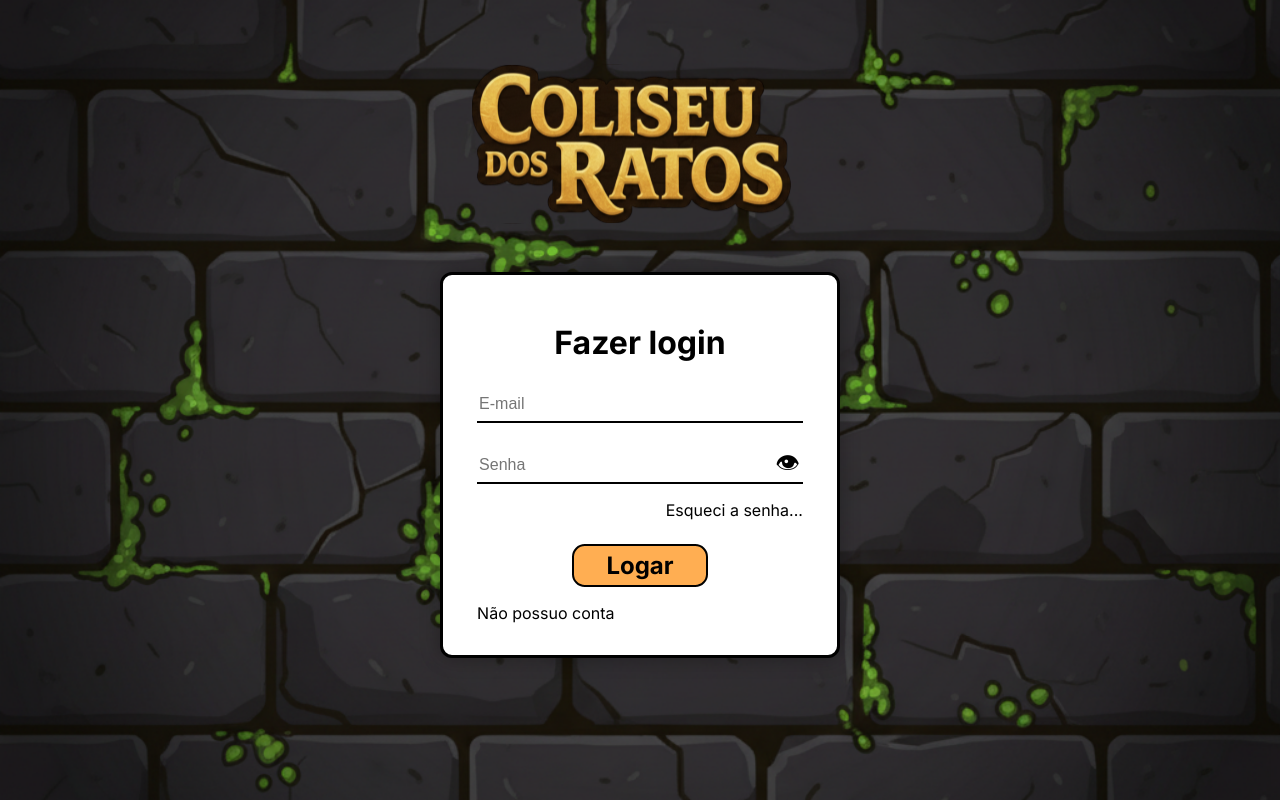
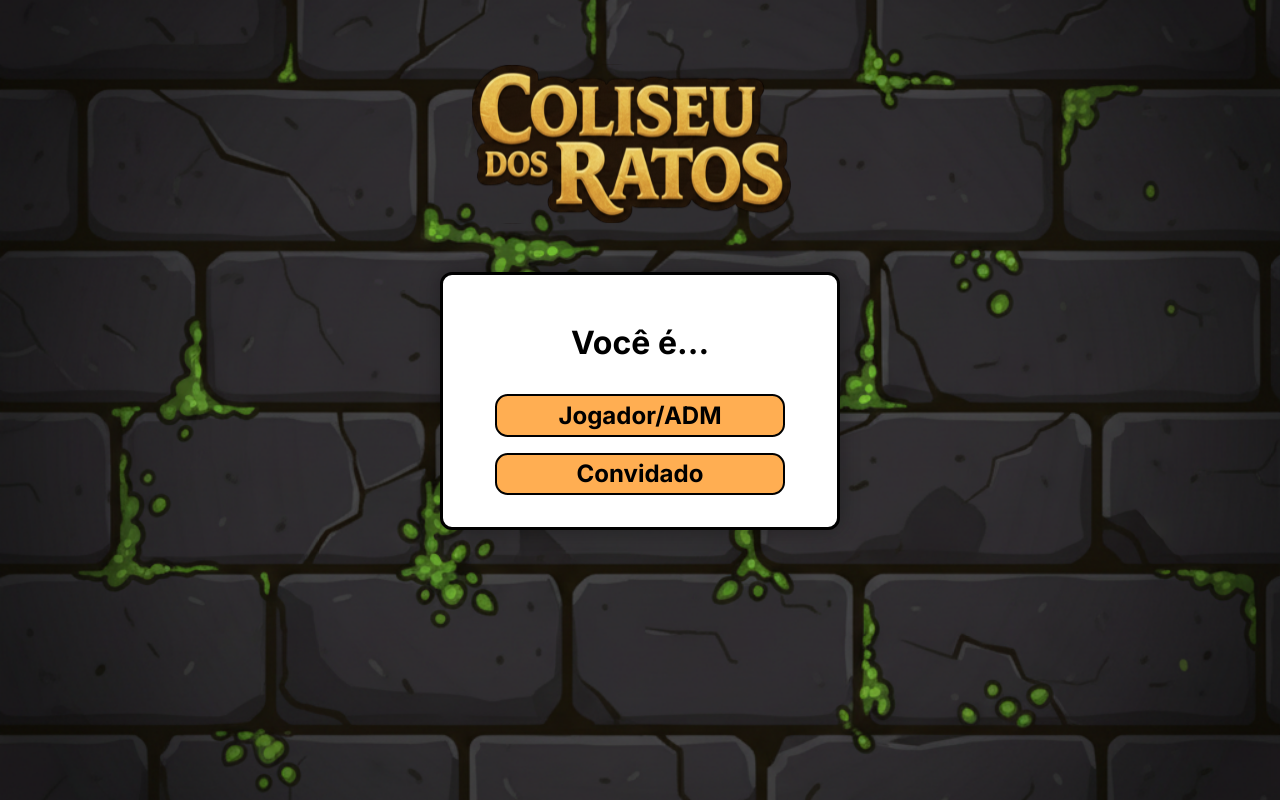
Before and after one commit to Gabriel-Maran/rinha-de-ratos-Web, a React (Vite) app in the folder FrontEnd/rinhaRatos/: page / in a window 1280 px wide. Built offline with nearby package versions, Linux system fonts and the light colour scheme.

Commit message:
Telas de acesso inicial, cadastro e redefinição de senha adicionadas

```diff
--- a/FrontEnd/rinhaRatos/src/App.jsx
+++ b/FrontEnd/rinhaRatos/src/App.jsx
@@ -1,6 +1,6 @@
 import "./css/App.css";
 import Inicio from "./pages/Inicio.jsx";
-import Login from "./pages/Login.jsx";
+import Acesso from "./pages/Acesso.jsx";
 
 function App() {
   return (
@@ -13,7 +13,7 @@ function App() {
         </h3>
       </section> */}
       {/* <Inicio /> */}
-      <Login />
+      <Acesso />
     </>
   );
 }
--- a/FrontEnd/rinhaRatos/src/components/BtnLogin.jsx
+++ b/FrontEnd/rinhaRatos/src/components/BtnLogin.jsx
@@ -1,6 +1,8 @@
-export default function BtnLogin({button}) {
+import { useState } from "react"
+export default function BtnLogin({ button, acaoBtn }) {
+
 
     const txtBotao = 'Logar'
 
-    return <button {...button}>{txtBotao}</button>
+    return <button {...button}>{acaoBtn}</button>
 }
--- /dev/null
+++ b/FrontEnd/rinhaRatos/src/components/CaixaAcesso.jsx
@@ -0,0 +1,162 @@
+import Input from "./Input.jsx";
+import Button from "./BtnLogin.jsx"
+import "../css/CaixaAcesso.css";
+
+export default function CaixaAcesso({ tela, setTela, titulo, setTitulo }) {
+
+  const irLogin = () => {
+    setTela(1)
+    setTitulo("Login")
+  }
+
+  const irReset = () => {
+    setTela(2)
+    setTitulo("Redefinição de senha")
+  }
+
+  const irCadastro = () => {
+    setTela(3)
+    setTitulo("Cadastro")
+  }
+
+  if (tela == 0) {
+    return (
+      <>
+        <div className="caixaLogin">
+          <h3>{titulo}</h3>
+          <Button
+            acaoBtn={"Jogador/ADM"}
+            button={{
+              className: "acesso",
+              onClick: irLogin
+            }}
+          />
+          <Button
+            acaoBtn={"Convidado"}
+            button={{ className: "acesso" }}
+          />
+        </div >
+      </>
+    );
+  } else if (tela == 1) {
+    return (
+      <>
+        <div className="caixaLogin">
+          <h3>{titulo}</h3>
+          <div className="inputs">
+            <Input
+              input={{
+                type: "text",
+                placeholder: "E-mail",
+              }}
+            />
+            <div className="input-senha">
+              <Input
+                input={{
+                  type: "password",
+                  placeholder: "Senha",
+                }}
+              />
+              <span className="verSenha">👁</span>
+            </div>
+          </div>
+          <Button
+            acaoBtn={"Esqueci a senha..."}
+            button={{
+              className: "resetSenha",
+              onClick: irReset
+            }}
+          />
+          <Button
+            acaoBtn={"Logar"}
+            button={{ className: "botao" }}
+          />
+          <Button
+            acaoBtn={"Não possuo conta"}
+            button={{
+              className: "linkCadastro",
+              onClick: irCadastro
+            }}
+          />
+        </div >
+      </>
+    );
+  } else if (tela == 2) {
+    return (
+      <>
+        <div className="caixaLogin">
+          <h3>{titulo}</h3>
+          <div className="inputs">
+            <Input
+              input={{
+                type: "text",
+                placeholder: "E-mail",
+              }}
+            />
+            <div className="input-senha">
+              <Input
+                input={{
+                  type: "text",
+                  placeholder: "Nova senha",
+                }}
+              />
+            </div>
+          </div>
+          <Button
+            acaoBtn={"Redefinir"}
+            button={{ className: "botao" }}
+          />
+          <Button
+            acaoBtn={"Lembrei kkkkk"}
+            button={{
+              className: "btnVoltar",
+              onClick: irLogin
+            }}
+          />
+        </div>
+      </>
+    )
+  } else {
+    return (
+      <>
+        <div className="caixaLogin">
+          <h3>{titulo}</h3>
+          <div className="inputs">
+            <Input
+              input={{
+                type: "text",
+                placeholder: "Nome de usuário",
+              }}
+            />
+            <Input
+              input={{
+                type: "text",
+                placeholder: "E-mail",
+              }}
+            />
+            <div className="input-senha">
+              <Input
+                input={{
+                  type: "password",
+                  placeholder: "Senha",
+                }}
+              />
+              <span className="verSenha">👁</span>
+            </div>
+          </div>
+          <Button
+            acaoBtn={"Cadastrar"}
+            button={{ className: "botao" }}
+          />
+          <Button
+            acaoBtn={"Já tenho conta"}
+            button={{
+              className: "btnVoltar",
+              onClick: irLogin
+            }}
+          />
+        </div>
+      </>
+    )
+  }
+}
--- a/FrontEnd/rinhaRatos/src/components/CaixaLogCdstroPass.jsx
+++ /dev/null
@@ -1,37 +0,0 @@
-import Input from "./Input.jsx";
-import Button from "./BtnLogin.jsx"
-import "../css/CaixaLogCdstroPass.css";
-
-export default function CaixaLogCdstroPass() {
-  const txtLoginCdstroSenha = "Fazer login";
-
-  return (
-    <>
-      <div className="caixaLogin">
-        <h3>{txtLoginCdstroSenha}</h3>
-        <div className="inputs">
-          <Input
-            input={{
-              type: "text",
-              placeholder: "E-mail",
-            }}
-          />
-          <div className="input-senha">
-            <Input
-              input={{
-                type: "password",
-                placeholder: "Senha",
-              }}
-            />
-            <span className="verSenha">👁</span>
-          </div>
-        </div>
-        <p className="resetSenha">Esqueci a senha...</p>
-        <Button
-          button={{ className:"botao" }}
-        />
-        <p className="linkCadastro">Não possuo conta</p>
-      </div>
-    </>
-  );
-}
--- a/FrontEnd/rinhaRatos/src/css/CaixaLogCdstroPass.css
+++ b/FrontEnd/rinhaRatos/src/css/CaixaAcesso.css
@@ -15,6 +15,23 @@
 .caixaLogin h3 {
     font-size: 2rem;
     font-weight: 1000;
+}
+
+.acesso{
+    width: 80%;
+    font-family: 'Inter', sans-serif;
+    font-size: 1.5rem;
+    font-weight: 1000;
+    background-color: #FFAE52;
+    margin-bottom: 1rem;
+    padding-top: 0.3rem;
+    padding-bottom: 0.3rem;
+    padding-left: 2rem;
+    padding-right: 2rem;
+    border-radius: 0.8rem;
+    border-color: #000000;
+    border-style: solid;
+    border-width: 0.15rem;
 }
 
 .inputs {
@@ -55,10 +72,13 @@
 }
 
 
-.caixaLogin .resetSenha{
-    width: 90%;
-    text-align: right;
-    margin-bottom: 1.5rem;
+.resetSenha{
+    cursor: pointer;
+    align-self: flex-end;
+    width: 32%;
+    margin-right: 0.8rem;
+    border: none;
+    background: none;
 }
 
 .botao {
@@ -66,6 +86,8 @@
     font-size: 1.5rem;
     font-weight: 1000;
     background-color: #FFAE52;
+    margin-top: 1.5rem;
+    margin-bottom: 0.5rem;
     padding-top: 0.3rem;
     padding-bottom: 0.3rem;
     padding-left: 2rem;
@@ -77,7 +99,22 @@
 }
 
 .linkCadastro {
+    cursor: pointer;
+    width: 33%;
+    align-self: flex-start;
     margin-top: 1rem;
-    width: 90%;
-    text-align: left;
+    text-align: center;
+    border: none;
+    background: none;
+    text-decoration: underline;
 }
+
+.btnVoltar{
+    margin-top: 1rem;
+    cursor: pointer;
+    align-self: flex-start;
+    text-align: center;
+    border: none;
+    background: none;
+    text-decoration: underline;
+}
--- /dev/null
+++ b/FrontEnd/rinhaRatos/src/pages/Acesso.jsx
@@ -0,0 +1,25 @@
+import CaixaAcesso from "../components/CaixaAcesso";
+import Logo from "../assets/Logo_Coliseu_dos_Ratos.svg"
+import { use, useState } from "react";
+import '../css/Login.css';
+
+export default function Login() {
+  const [tela, setTela] = useState(0)
+  const [titulo, setTitulo] = useState("Você é...")
+
+  return (
+    <>
+      <div className="login-container">
+        <img src={Logo} className="logo" />
+        <div className="caixa">
+          <CaixaAcesso
+          tela = {tela}
+          setTela = {setTela}
+          titulo = {titulo}
+          setTitulo = {setTitulo}
+          />
+        </div>
+      </div>
+    </>
+  );
+}
--- a/FrontEnd/rinhaRatos/src/pages/Login.jsx
+++ /dev/null
@@ -1,16 +0,0 @@
-import CaixaLogCdstroPass from "../components/CaixaLogCdstroPass";
-import Logo from "../assets/Logo_Coliseu_dos_Ratos.svg"
-import '../css/Login.css';
-
-export default function Login() {
-  return (
-    <>
-      <div className="login-container">
-        <img src={Logo} className="logo" />
-        <div className="caixa">
-          <CaixaLogCdstroPass />
-        </div>
-      </div>
-    </>
-  );
-}
```
